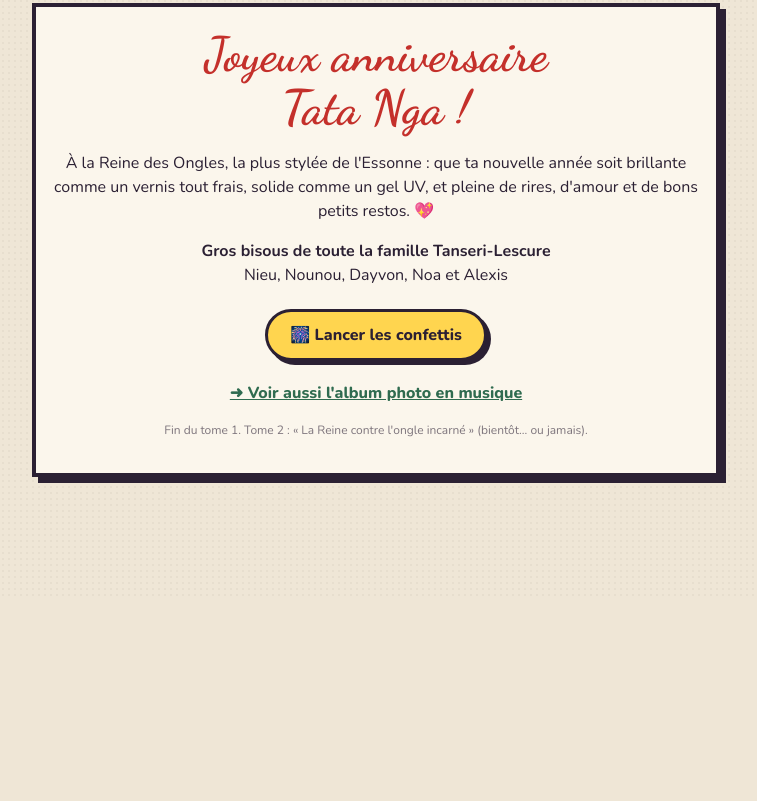
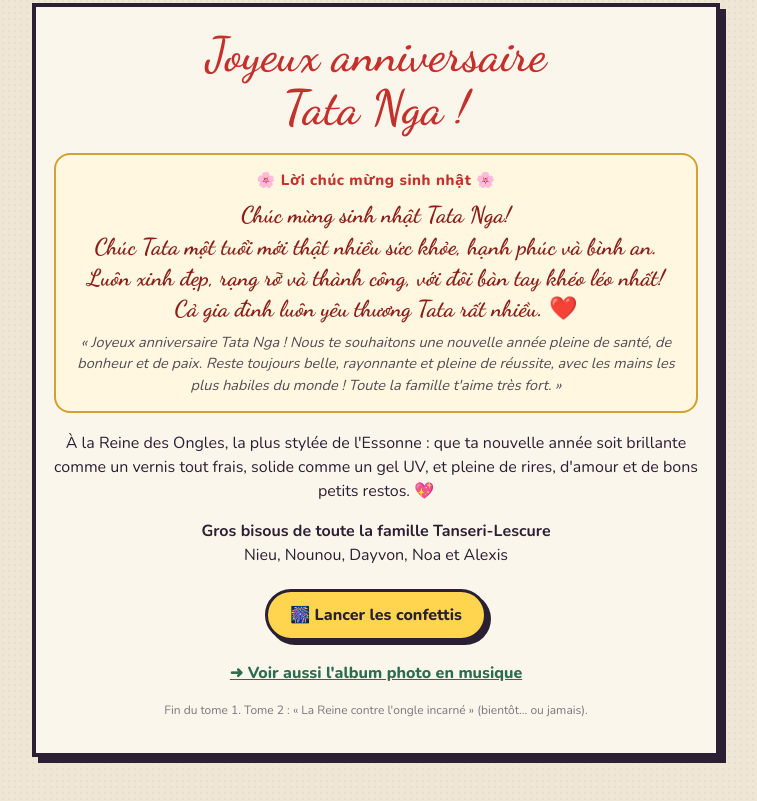
Before and after one commit to Henrilescure74330/BD-TANSERI-LESCURE, a plain HTML site: page tata-nga/bd.html in a window 1280 px wide. Shown: the part 5132-5933 px from the top of the page, without its empty margins (264-1021 px from the left). Before the commit the page ends 5729 px from the top, so only its background shows below. Drawn offline with nearby package versions, Linux system fonts and the light colour scheme.

Commit message:
Ajoute un mot d'anniversaire en vietnamien pour Tata Nga
Co-Authored-By: Claude Opus 5.5 <noreply@anthropic.com>
Claude-Session: https://claude.ai/code/session_01B4V8JKCgso5WM5w1YxEGTr

```diff
--- a/tata-nga/bd.html
+++ b/tata-nga/bd.html
@@ -10,7 +10,7 @@
 <meta property="og:image" content="https://henrilescure74330.github.io/BD-TANSERI-LESCURE/tata-nga/nga-gateau.jpg">
 <meta property="og:type" content="website">
 <link rel="preconnect" href="https://fonts.googleapis.com">
-<link href="https://fonts.googleapis.com/css2?family=Bangers&family=Dancing+Script:wght@700&family=Nunito:wght@400;700;800&display=swap" rel="stylesheet">
+<link href="https://fonts.googleapis.com/css2?family=Bangers&family=Dancing+Script:wght@600;700&family=Nunito:wght@400;700;800&display=swap" rel="stylesheet">
 <style>
 :root{--encre:#2b2033;--rose:#e2557a;--or:#d4a032;--papier:#fbf6ec}
 *{box-sizing:border-box}
@@ -84,6 +84,10 @@ h1{font-family:Bangers,cursive;font-size:clamp(40px,12vw,76px);line-height:.95;m
 @keyframes conf{to{transform:translate(var(--dx),105vh) rotate(900deg)}}
 a{color:#2f6b4f;font-weight:800}
 @media (prefers-reduced-motion:reduce){*{animation:none!important}}
+.loichuc{background:#fff7e0;border:2px solid #d4a032;border-radius:16px;padding:14px 16px;margin:18px 0;text-align:center;position:relative}
+.loichuc .lc-titre{font-weight:800;color:#c4302b;font-size:15px;letter-spacing:.04em}
+.loichuc .lc-vi{font-family:"Dancing Script",cursive;font-weight:700;font-size:23px;line-height:1.35;color:#8a1f1a;margin:8px 0}
+.loichuc .lc-fr{font-size:14.5px;font-style:italic;opacity:.8;margin:6px 0 0}
 </style>
 </head>
 <body>
@@ -394,7 +398,12 @@ a{color:#2f6b4f;font-weight:800}
 
   <section class="fin">
     <div class="viet">Joyeux anniversaire<br>Tata Nga !</div>
-    <p>À la Reine des Ongles, la plus stylée de l'Essonne : que ta nouvelle année soit brillante comme un vernis tout frais, solide comme un gel UV, et pleine de rires, d'amour et de bons petits restos. 💖</p>
+    <div class="loichuc">
+  <div class="lc-titre">🌸 Lời chúc mừng sinh nhật 🌸</div>
+  <p class="lc-vi">Chúc mừng sinh nhật Tata Nga!<br>Chúc Tata một tuổi mới thật nhiều sức khỏe, hạnh phúc và bình an.<br>Luôn xinh đẹp, rạng rỡ và thành công, với đôi bàn tay khéo léo nhất!<br>Cả gia đình luôn yêu thương Tata rất nhiều. ❤️</p>
+  <p class="lc-fr">« Joyeux anniversaire Tata Nga ! Nous te souhaitons une nouvelle année pleine de santé, de bonheur et de paix. Reste toujours belle, rayonnante et pleine de réussite, avec les mains les plus habiles du monde ! Toute la famille t'aime très fort. »</p>
+</div>
+<p>À la Reine des Ongles, la plus stylée de l'Essonne : que ta nouvelle année soit brillante comme un vernis tout frais, solide comme un gel UV, et pleine de rires, d'amour et de bons petits restos. 💖</p>
     <p><b>Gros bisous de toute la famille Tanseri-Lescure</b><br>Nieu, Nounou, Dayvon, Noa et Alexis</p>
     <button class="btn" id="feux">🎆 Lancer les confettis</button>
     <p style="margin-top:14px"><a href="album.html">➜ Voir aussi l'album photo en musique</a></p>
```
Also changed, not shown: tata-nga/album.html (+10 -1 lines).
